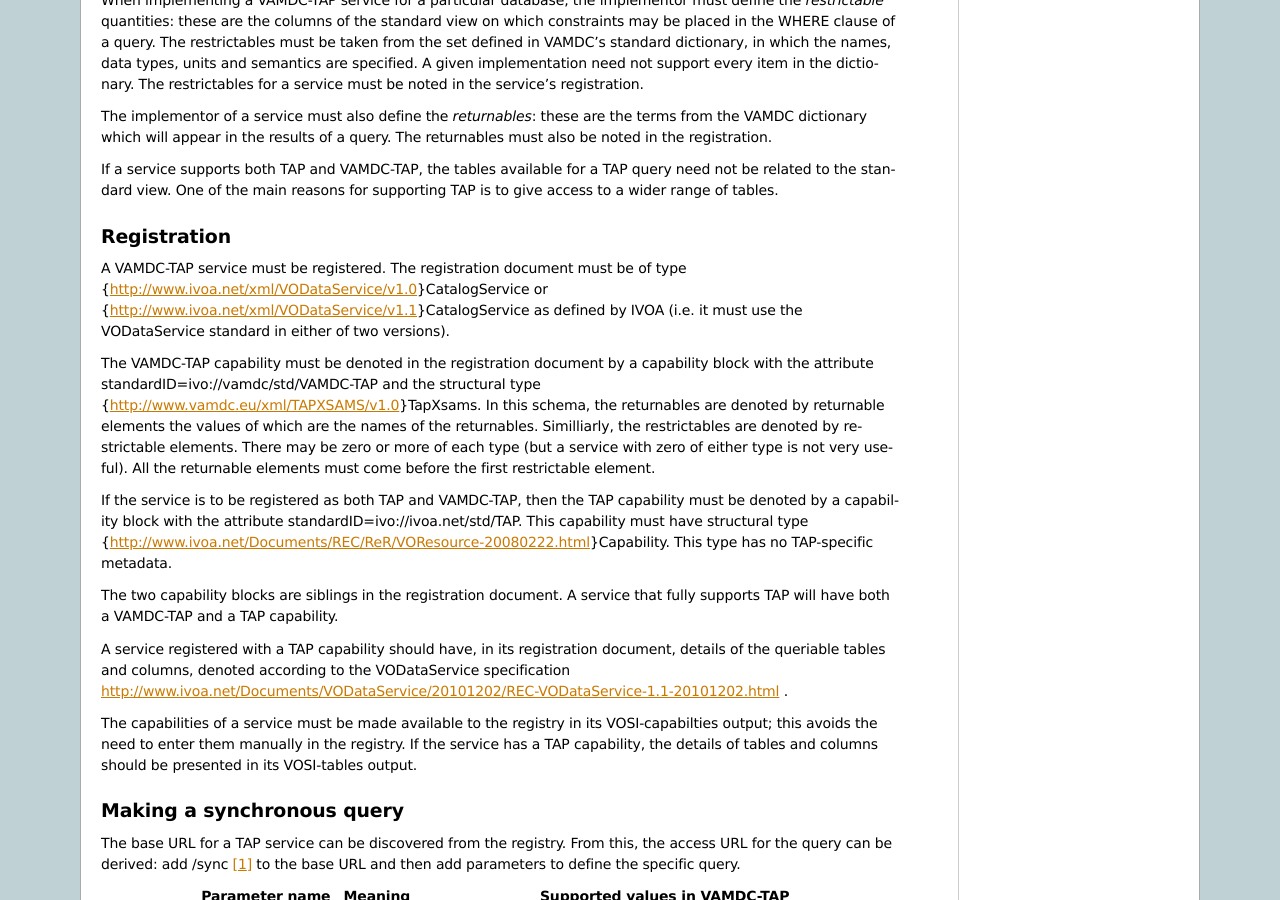
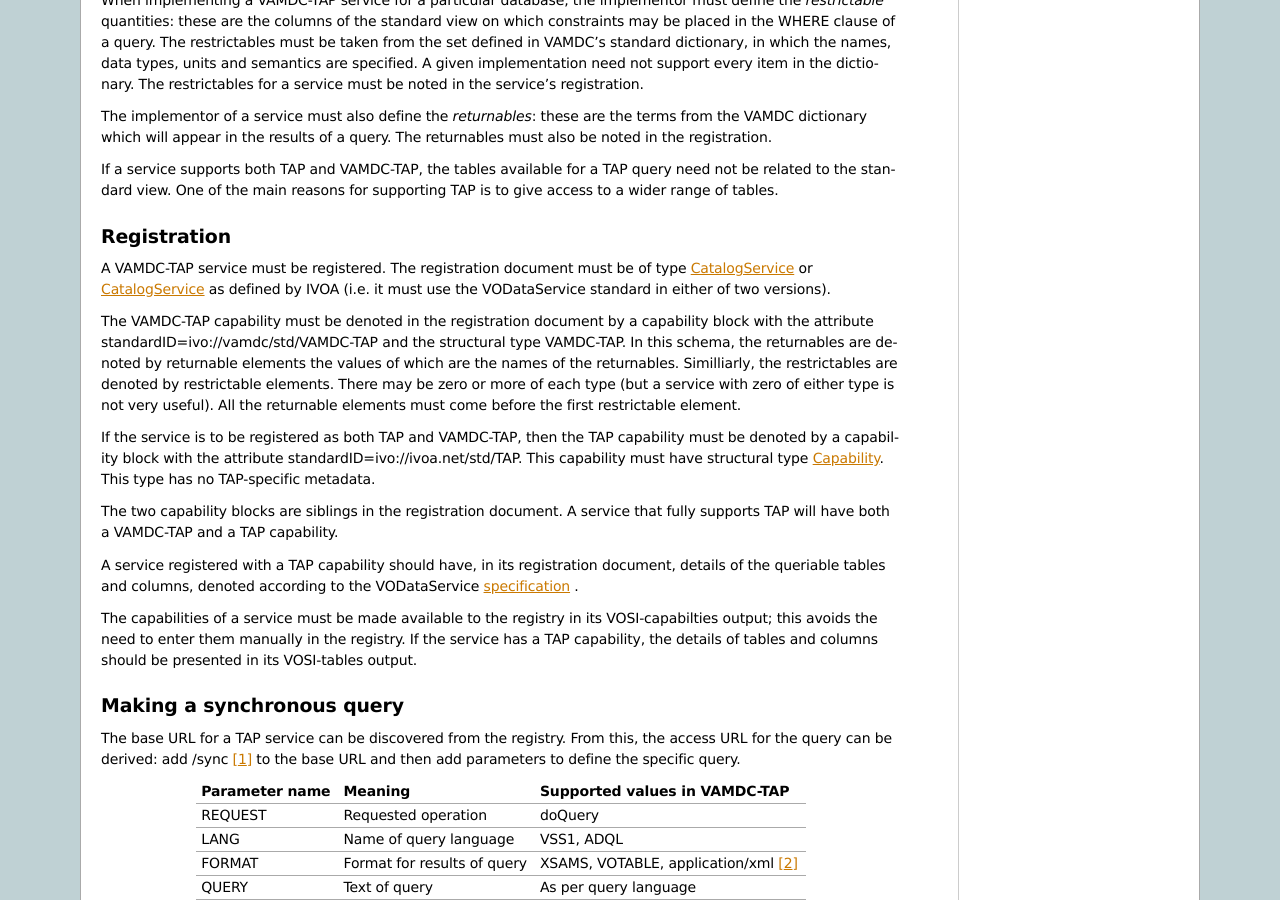
Before and after one commit to VAMDC/Standards, a Sphinx documentation site: the page built from doc/source/dataAccessProtocol/vamdctap.rst, in a window 1280 px wide and 900 px high, scrolled down 1689 px. Built offline with Sphinx 7.4.7, drawn with Linux system fonts in a browser that asks for light colours; formulas are drawn with MathJax 3.

Commit message:
updated presentation of links

```diff
--- a/doc/source/dataAccessProtocol/vamdctap.rst
+++ b/doc/source/dataAccessProtocol/vamdctap.rst
@@ -69,15 +69,15 @@ If a service supports both TAP and VAMDC-TAP, the tables available for a TAP que
 Registration
 ------------
 
-A VAMDC-TAP service must be registered. The registration document must be of type {http://www.ivoa.net/xml/VODataService/v1.0}CatalogService or {http://www.ivoa.net/xml/VODataService/v1.1}CatalogService as defined by IVOA (i.e. it must use the VODataService standard in either of two versions).
+A VAMDC-TAP service must be registered. The registration document must be of type `CatalogService <http://www.ivoa.net/xml/VODataService/v1.0>`_ or `CatalogService <http://www.ivoa.net/xml/VODataService/v1.1>`_ as defined by IVOA (i.e. it must use the VODataService standard in either of two versions).
 
-The VAMDC-TAP capability must be denoted in the registration document by a capability block with the attribute standardID=ivo://vamdc/std/VAMDC-TAP and the structural type {http://www.vamdc.eu/xml/TAPXSAMS/v1.0}TapXsams. In this schema, the returnables are denoted by returnable elements the values of which are the names of the returnables. Similliarly, the restrictables are denoted by restrictable elements. There may be zero or more of each type (but a service with zero of either type is not very useful). All the returnable elements must come before the first restrictable element.
+The VAMDC-TAP capability must be denoted in the registration document by a capability block with the attribute standardID=ivo://vamdc/std/VAMDC-TAP and the structural type VAMDC-TAP. In this schema, the returnables are denoted by returnable elements the values of which are the names of the returnables. Similliarly, the restrictables are denoted by restrictable elements. There may be zero or more of each type (but a service with zero of either type is not very useful). All the returnable elements must come before the first restrictable element.
 
-If the service is to be registered as both TAP and VAMDC-TAP, then the TAP capability must be denoted by a capability block with the attribute standardID=ivo://ivoa.net/std/TAP. This capability must have structural type {http://www.ivoa.net/Documents/REC/ReR/VOResource-20080222.html}Capability. This type has no TAP-specific metadata.
+If the service is to be registered as both TAP and VAMDC-TAP, then the TAP capability must be denoted by a capability block with the attribute standardID=ivo://ivoa.net/std/TAP. This capability must have structural type `Capability <http://www.ivoa.net/Documents/REC/ReR/VOResource-20080222.html>`_. This type has no TAP-specific metadata.
 
 The two capability blocks are siblings in the registration document. A service that fully supports TAP will have both a VAMDC-TAP and a TAP capability.
 
-A service registered with a TAP capability should have, in its registration document, details of the queriable tables and columns, denoted according to the VODataService specification  http://www.ivoa.net/Documents/VODataService/20101202/REC-VODataService-1.1-20101202.html .
+A service registered with a TAP capability should have, in its registration document, details of the queriable tables and columns, denoted according to the VODataService `specification  <http://www.ivoa.net/Documents/VODataService/20101202/REC-VODataService-1.1-20101202.html>`_ .
 
 The capabilities of a service must be made available to the registry in its VOSI-capabilties output; this avoids the need to enter them manually in the registry. If the service has a TAP capability, the details of tables and columns should be presented in its VOSI-tables output.
 
```
